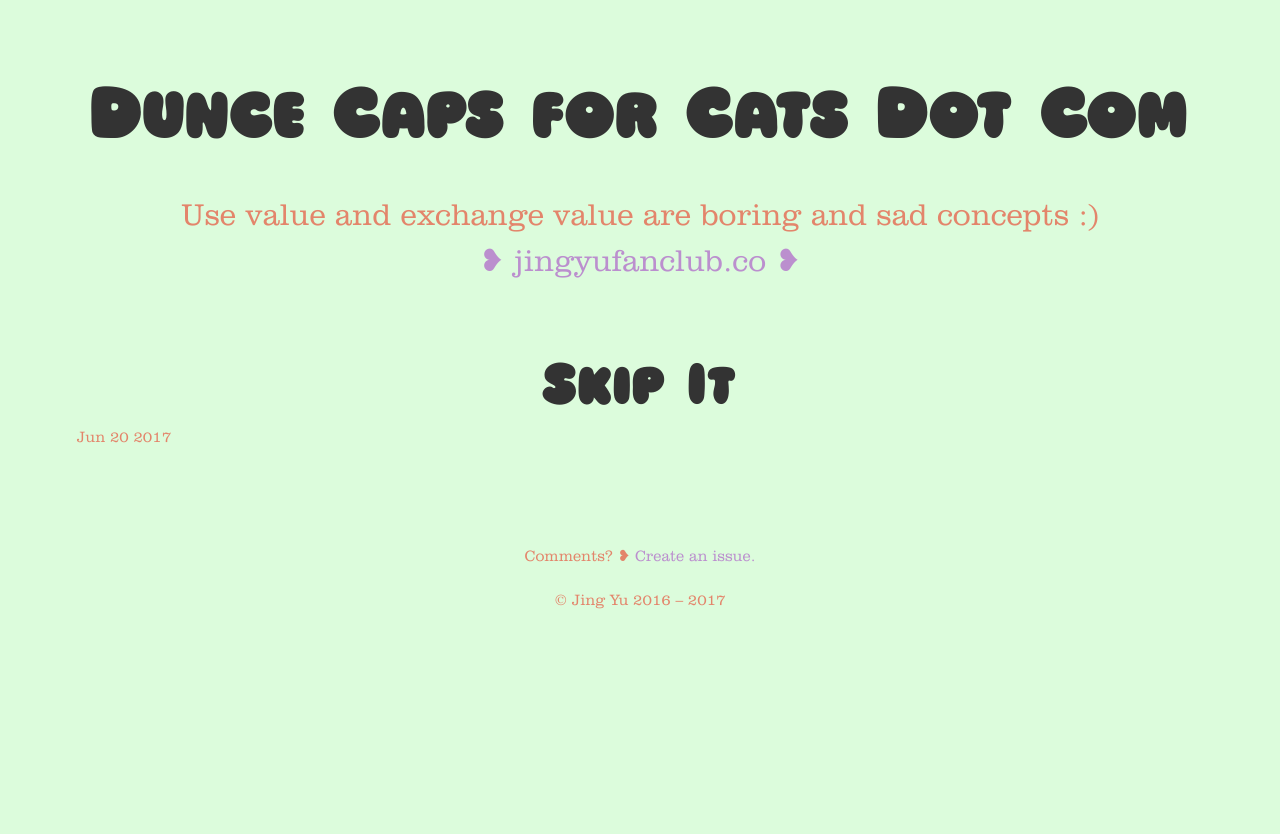
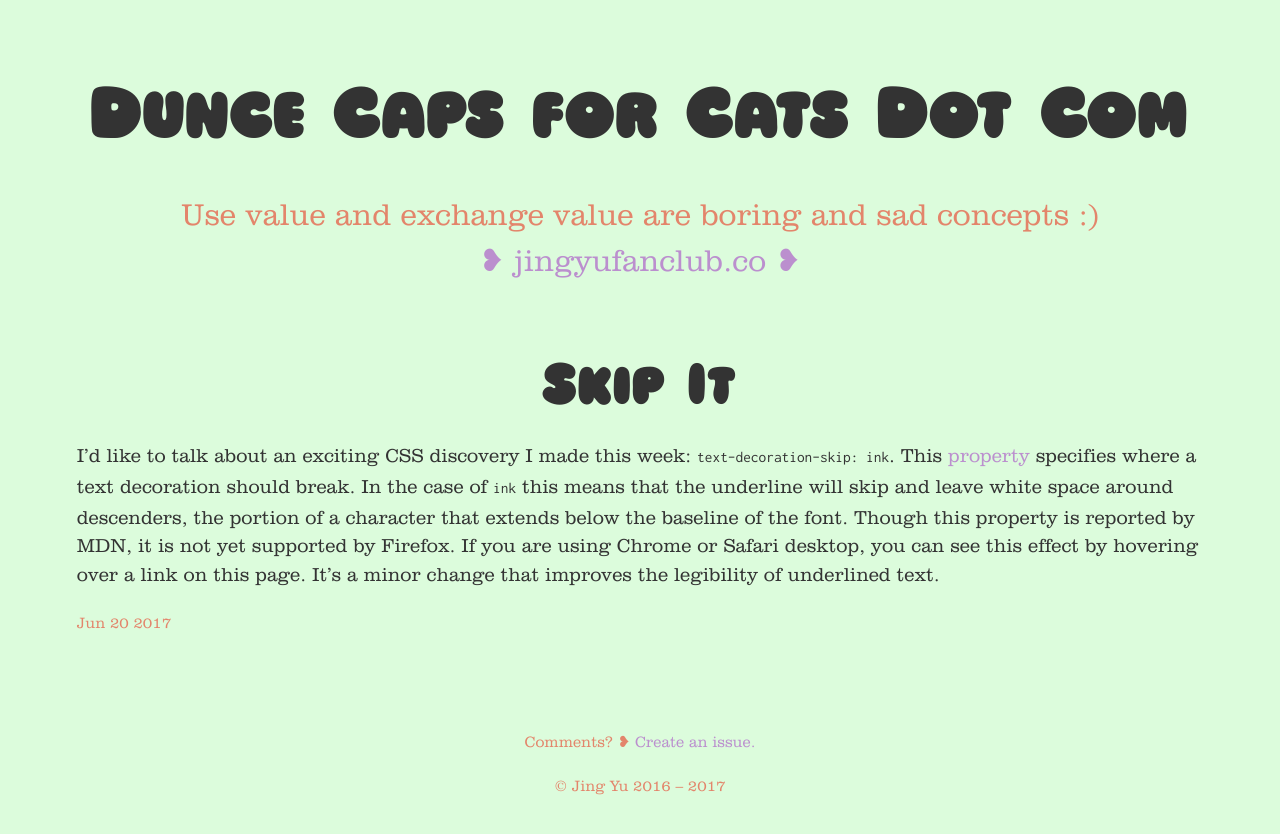
Before and after one commit to jingyufanclub/bloggo, a Jekyll site: the page built from _posts/2017-06-20-skip-it.md, in a window 1280 px wide. Shown: the top 834 px of the page. Built offline with Jekyll 4.4.1, drawn with Linux system fonts in a browser that asks for light colours.

Commit message:
draft next post

```diff
--- a/_posts/2017-06-20-skip-it.md
+++ b/_posts/2017-06-20-skip-it.md
@@ -2,3 +2,4 @@
 layout: post
 title: Skip It
 ---
+I'd like to talk about an exciting CSS discovery I made this week: `text-decoration-skip: ink`. This [property](https://developer.mozilla.org/en-US/docs/Web/CSS/text-decoration-skip) specifies where a text decoration should break. In the case of `ink` this means that the underline will skip and leave white space around descenders, the portion of a character that extends below the baseline of the font. Though this property is reported by MDN, it is not yet supported by Firefox. If you are using Chrome or Safari desktop, you can see this effect by hovering over a link on this page. It's a minor change that improves the legibility of underlined text.
```
